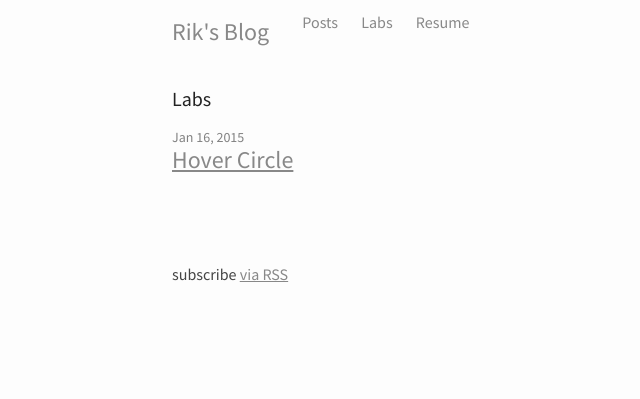
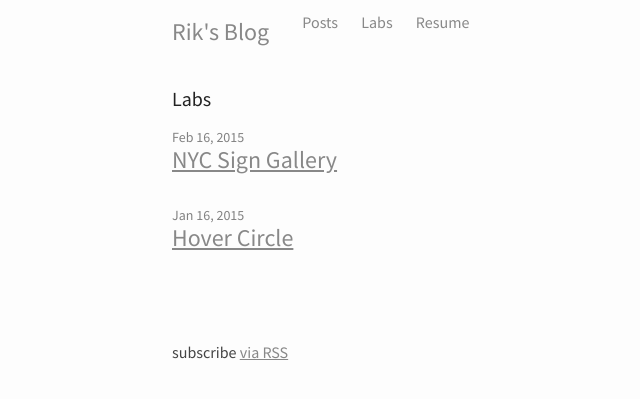
Before and after one commit to rikbrowning/rikbrowning.github.io, a Jekyll site: the page built from labs/index.html, in a window 1280 px wide. Shown: the top 399 px of the page, without its empty margins (98-738 px from the left). Built offline with Jekyll 4.4.1, drawn with Linux system fonts in a browser that asks for light colours.

Commit message:
Adding in some nyc signs

```diff
--- a/_labs/hoverCircle.html
+++ b/_labs/hoverCircle.html
@@ -1,7 +1,7 @@
 ---
 layout: lab
 title:  "Hover Circle"
-date:   2015-01-16 18:57:29
+date: 2015-01-16 18:57:29
 ---
 
 <div class="circle">
--- /dev/null
+++ b/_sass/labs/_flexGallery.scss
@@ -0,0 +1,89 @@
+
+.gallery {
+    height: 750px;
+
+    .row {
+        margin: 0;
+        width: 100%;
+        transition: all 500ms;
+        box-sizing: border-box;
+        margin: 3px 0;
+        display:flex;
+
+        .image {
+            opacity: 0.7 ;
+        }
+    }
+
+    &:hover .nyc {
+        height: 20%;
+        .image {
+            opacity: 0.4 ;
+        }
+
+    }
+}
+.row.nyc {
+    height: 25%;
+
+    .image {
+        margin:3px;
+
+        &:hover {
+            opacity:1;
+            flex: 2;
+        }
+    }
+
+    &:hover {
+        height: 40%;
+    }
+}
+
+.row .image {
+    flex:1;
+    height:100%;
+    background-position:center center;
+    transition:all 500ms;
+    &:hover{
+        flex:3;
+    }
+}
+.nyc1 {
+    background-image:url('../assets/images/ny1.jpg');
+}
+
+.nyc2 {
+    background-image:url('../assets/images/ny2.jpg');
+}
+.nyc3 {
+    background-image:url('../assets/images/ny3.jpg');
+}
+.nyc4 {
+    background-image:url('../assets/images/ny4.jpg');
+}
+.nyc5 {
+    background-image:url('../assets/images/ny5.jpg');
+}
+.nyc6 {
+    background-image:url('../assets/images/ny6.jpg');
+}
+
+.nyc7 {
+    background-image:url('../assets/images/ny7.jpg');
+}
+.nyc8 {
+    background-image:url('../assets/images/ny8.jpg');
+}
+.nyc9{
+    background-image:url('../assets/images/ny9.jpg');
+}
+.nyc10 {
+    background-image:url('../assets/images/nyc10.jpg');
+}
+.nyc11 {
+    background-image:url('../assets/images/nyc11.jpg');
+}
+.nyc12{
+    background-image:url('../assets/images/nyc12.jpg');
+}
--- a/css/lab.scss
+++ b/css/lab.scss
@@ -3,5 +3,6 @@
 ---
 
 @import
-        "labs/hoverCircle"
+        "labs/hoverCircle",
+        "labs/flexGallery"
 ;
--- a/labs/index.html
+++ b/labs/index.html
@@ -7,7 +7,7 @@ layout: default
   <h1 class="page-heading">Labs</h1>
 
   <ul class="post-list">
-    {% for post in site.labs %}
+    {% for post in site.labs reversed %}
       <li>
         <span class="post-meta">{{ post.date | date: "%b %-d, %Y" }}</span>
 
```
Also changed, not shown: _labs/nycSigns.html (added, +39 -0 lines), assets/images/ny1.jpg (added), assets/images/ny2.jpg (added), assets/images/ny3.jpg (added), assets/images/ny4.jpg (added), assets/images/ny5.jpg (added), assets/images/ny6.jpg (added), assets/images/ny7.jpg (added), assets/images/ny8.jpg (added), assets/images/ny9.jpg (added), assets/images/nyc10.jpg (added), assets/images/nyc11.jpg (added), assets/images/nyc12.jpg (added), 2 other files.
